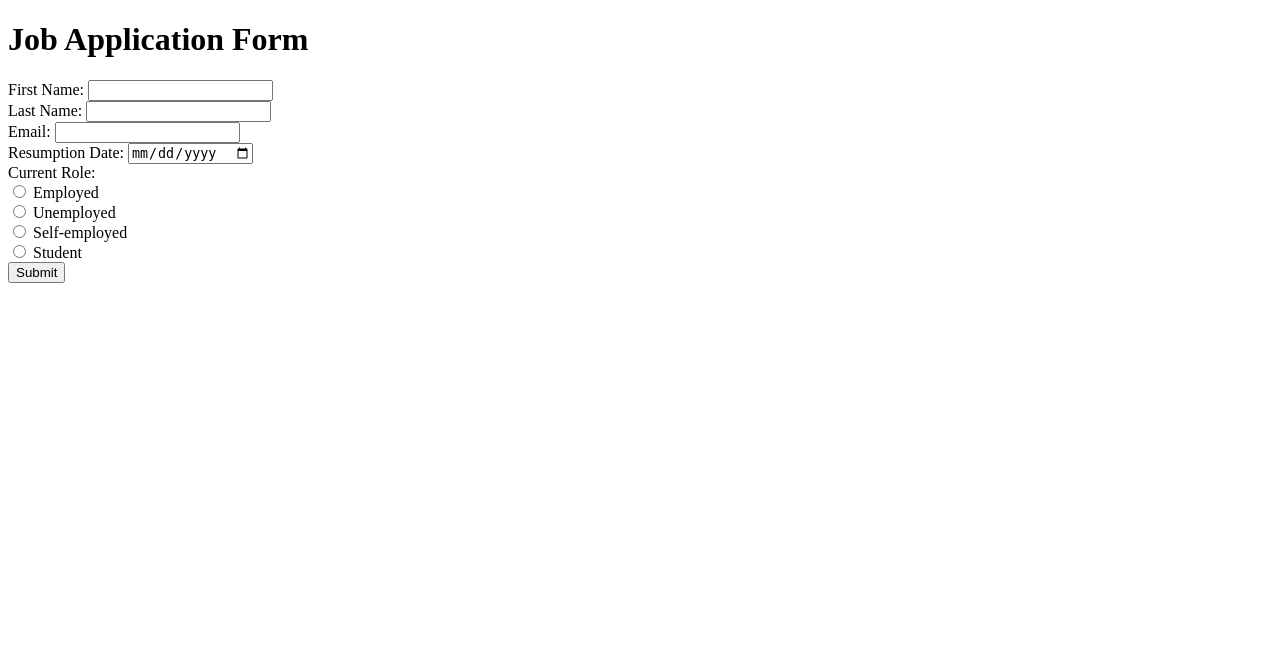
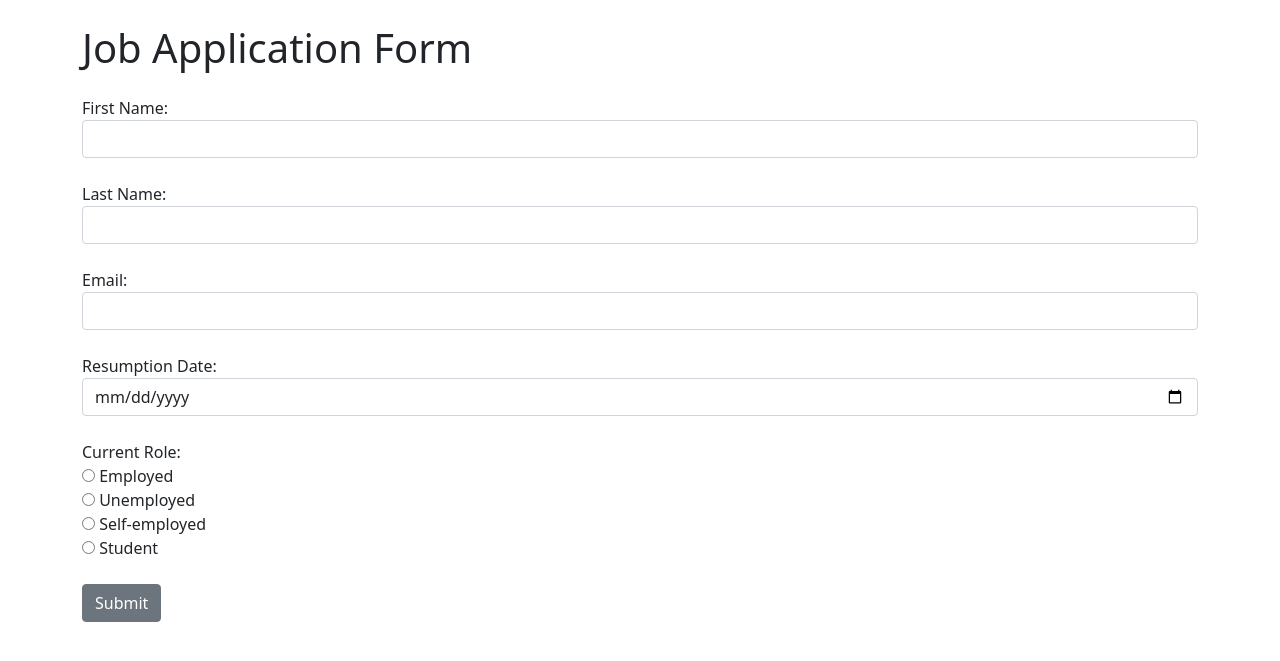
Before and after one commit to donfortune/sample-python-app-for-aws-deployment, a Flask app: page / in a window 1280 px wide. Shown: the top 661 px of the page. Run offline with Flask 3, Linux system fonts and the light colour scheme.

Commit message:
styled the html

```diff
--- a/templates/index.html
+++ b/templates/index.html
@@ -3,27 +3,29 @@
     <head>
         <meta charset="utf-8">
         <meta name="viewport" content="width=device-width, initial-sacle-1, shrink-to-fit=no">
+        <link rel="stylesheet" href="https://cdn.jsdelivr.net/npm/bootstrap@5.1.3/dist/css/bootstrap.min.css">
     </head>
     <body>
-        <h1>Job Application Form</h1>
+        <div class="container">
+            <h1 class="mt-4 mb-4">Job Application Form</h1>
             <form>
-            <div>
+                <div class="form-group mb-4">
                     <label for="first_name">First Name:</label>
-                <input type="text" id="first_name" name="first_name" required>
+                    <input class="form-control" type="text" id="first_name" name="first_name" required>
                 </div>
-            <div>
+                <div class="form-group mb-4">
                     <label for="last_name">Last Name:</label>
-                <input type="text" id="last_name" name="last_name" required>
+                    <input class="form-control" type="text" id="last_name" name="last_name" required>
                 </div>
-            <div>
+                <div class="form-group mb-4">
                     <label for="email">Email:</label>
-                <input type="email" id="email" name="email" required>
+                    <input  class="form-control" type="email" id="email" name="email" required>
                 </div>
-            <div>
+                <div class="form-group mb-4">
                     <label for="date">Resumption Date:</label>
-                <input type="date" id="date" name="date" required>
+                    <input class="form-control" type="date" id="date" name="date" required>
                 </div>
-            <div>
+                <div class="form-group mb-4">
                     <label>Current Role:</label>
                     <br>
                     <div id="role">
@@ -40,7 +42,10 @@
                         <label for="student">Student</label>
                     </div>
                 </div>
-            <button type="button">Submit</button>
+                <button class="btn btn-secondary mb-4" type="button">Submit</button>
             </form>
+        </div>
+        <script src="https://code.jquery.com/jquery-3.6.0.min.js"></script>
+        <script src="https://cdn.jsdelivr.net/npm/bootstrap@5.1.3/dist/js/bootstrap.min.js"></script>
     </body>
 </html>
```
Lines whose indentation alone changed are shown as unchanged.
